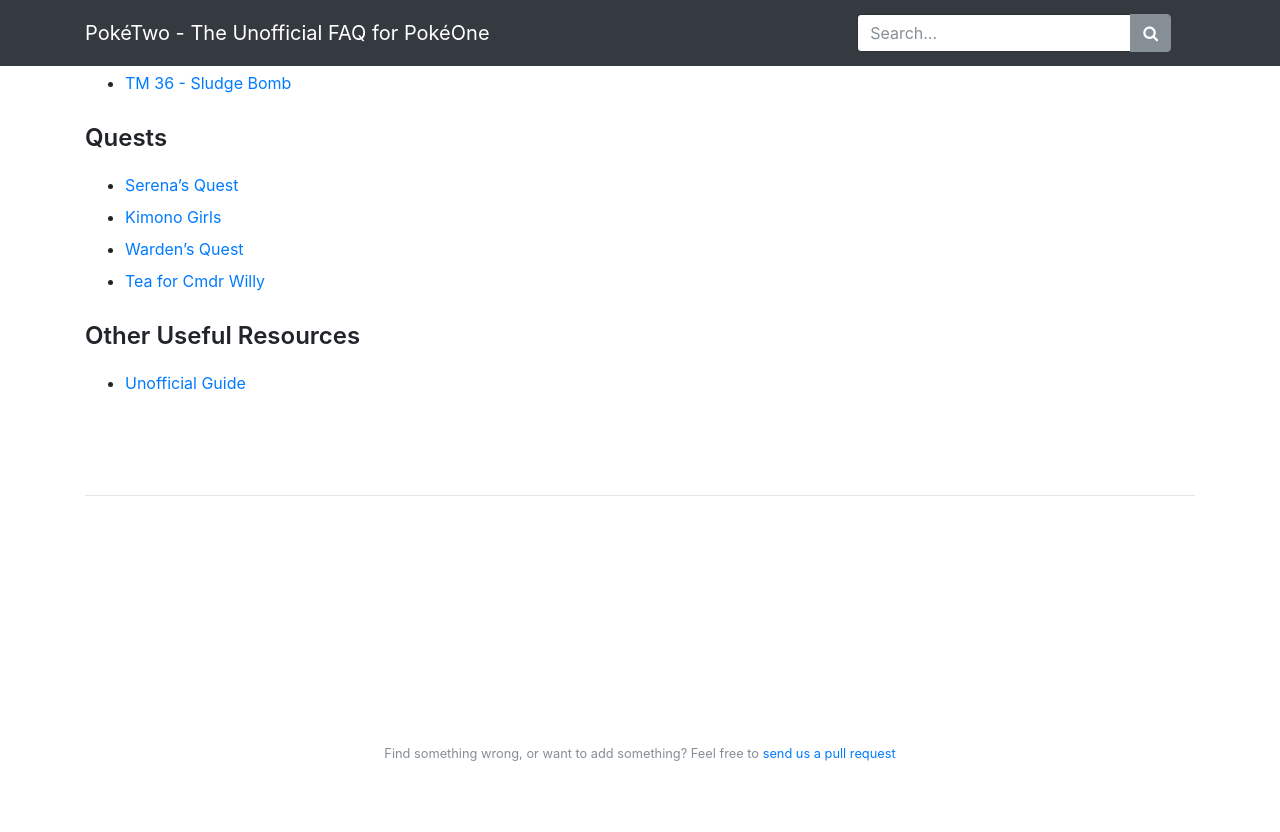
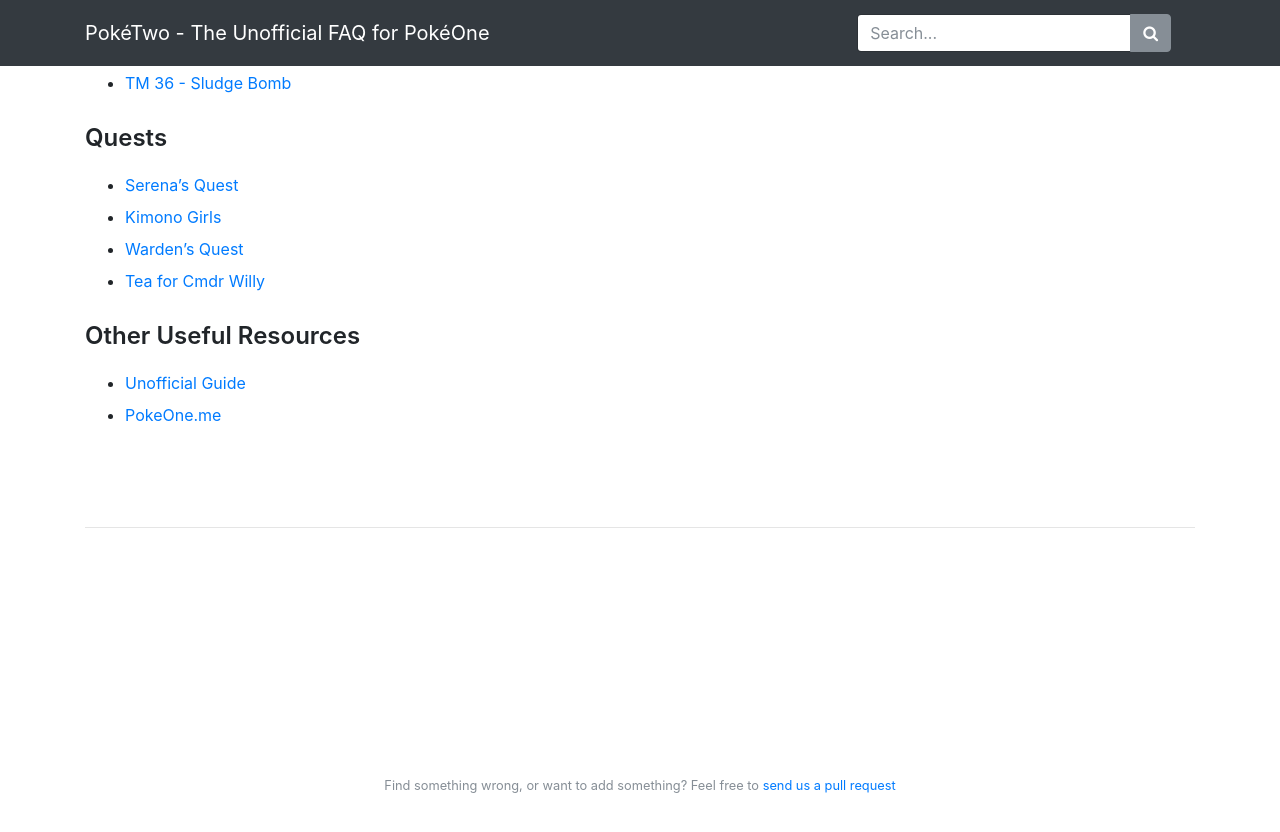
Before and after one commit to X3I/poketwo.com, a Jekyll site: the page built from index.md, in a window 1280 px wide and 900 px high, scrolled down 4339 px. Shown: the top 832 px of the window. Built offline with Jekyll 4.4.1, drawn with Linux system fonts in a browser that asks for light colours; nearby versions of some CDN libraries; our own code applies the rules of GitHub Pages for plain Markdown files.

Commit message:
add pokeone.me

```diff
--- a/index.md
+++ b/index.md
@@ -171,3 +171,4 @@
 ## Other Useful Resources
 
 * [Unofficial Guide](https://docs.google.com/spreadsheets/d/1ptgBvTzxvzNisK1Sh7dW12IWEotlBpkpi-9TgEC3GuA/edit?usp=sharing)
+* [PokeOne.me](https://pokeone.me)
```
